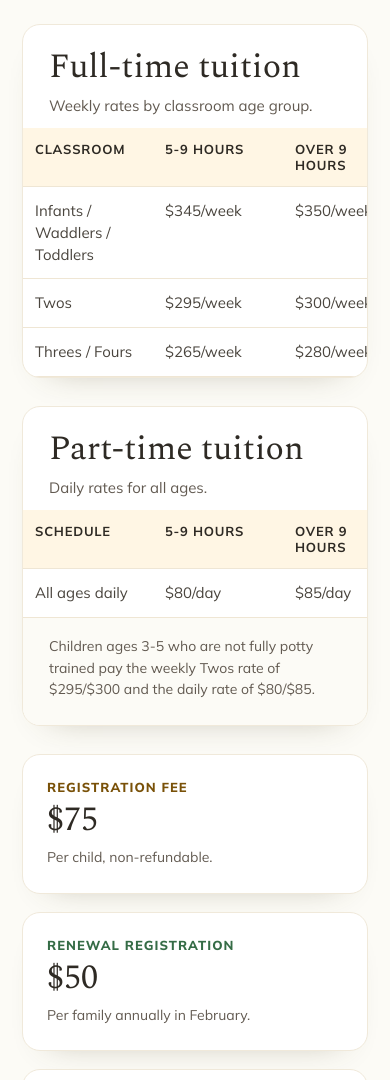
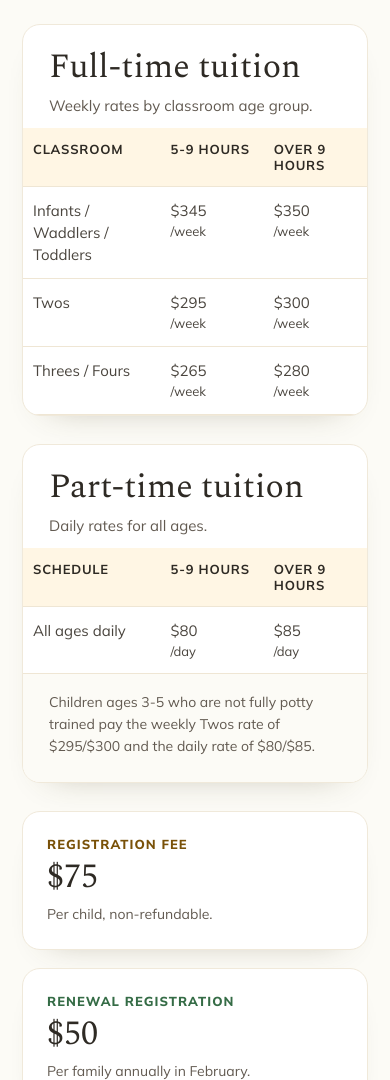
Before and after one commit to austinfindyourmargin/sunshine-smiles, a website: page rates-fees.html in a window 390 px wide. Shown: the part 920-2000 px from the top of the page. Drawn offline with nearby package versions, Linux system fonts and the light colour scheme.

Commit message:
Keep tuition tables fully visible on mobile

```diff
--- a/rates-fees.html
+++ b/rates-fees.html
@@ -128,9 +128,9 @@
           <table aria-label="Full-time tuition rates">
             <thead><tr><th>Classroom</th><th>5-9 hours</th><th>Over 9 hours</th></tr></thead>
             <tbody>
-              <tr><td>Infants / Waddlers / Toddlers</td><td>$345/week</td><td>$350/week</td></tr>
-              <tr><td>Twos</td><td>$295/week</td><td>$300/week</td></tr>
-              <tr><td>Threes / Fours</td><td>$265/week</td><td>$280/week</td></tr>
+              <tr><td>Infants / Waddlers / Toddlers</td><td>$345<span class="ss-rate-unit">/week</span></td><td>$350<span class="ss-rate-unit">/week</span></td></tr>
+              <tr><td>Twos</td><td>$295<span class="ss-rate-unit">/week</span></td><td>$300<span class="ss-rate-unit">/week</span></td></tr>
+              <tr><td>Threes / Fours</td><td>$265<span class="ss-rate-unit">/week</span></td><td>$280<span class="ss-rate-unit">/week</span></td></tr>
             </tbody>
           </table>
         </div>
@@ -142,7 +142,7 @@
           </div>
           <table aria-label="Part-time tuition rates">
             <thead><tr><th>Schedule</th><th>5-9 hours</th><th>Over 9 hours</th></tr></thead>
-            <tbody><tr><td>All ages daily</td><td>$80/day</td><td>$85/day</td></tr></tbody>
+            <tbody><tr><td>All ages daily</td><td>$80<span class="ss-rate-unit">/day</span></td><td>$85<span class="ss-rate-unit">/day</span></td></tr></tbody>
           </table>
           <div style="padding:18px 26px 24px; font-size:14px; line-height:1.55; color:#625A51; background:#FCFBF6;">Children ages 3-5 who are not fully potty trained pay the weekly Twos rate of $295/$300 and the daily rate of $80/$85.</div>
         </div>
--- a/scripts/qa.cjs
+++ b/scripts/qa.cjs
@@ -55,6 +55,8 @@ async function main() {
           assert.equal(state.lang, 'en');
           assert.equal(state.leakedTemplates, false);
           assert.deepEqual(errors, []);
+          const clippedTables = await page.locator('.ss-tablewrap table').evaluateAll(tables => tables.filter(table => table.getBoundingClientRect().right > table.parentElement.getBoundingClientRect().right + 1).length);
+          assert.equal(clippedTables, 0, 'A tuition table is clipped by its container');
           state.links.filter(url => url.startsWith(base)).forEach(url => links.add(url));
           ids[new URL(name, base).pathname] = state.ids;
           if (width === widths[0]) {
--- a/site.css
+++ b/site.css
@@ -13,6 +13,7 @@ input:focus-visible, textarea:focus-visible, select:focus-visible, a:focus-visib
 #navlinks { flex-shrink: 0; }
 #navcta { flex-shrink: 0; margin-left: 18px; }
 #hamburger { flex-shrink: 0; margin-left: 14px; }
+.ss-brand span { min-width: 0; }
 #mobilemenu { max-height: calc(100dvh - 160px); overflow-y: auto; }
 @media (max-width: 1200px) {
   #navlinks, #navcta { display: none !important; }
@@ -24,6 +25,12 @@ input:focus-visible, textarea:focus-visible, select:focus-visible, a:focus-visib
   nav > div:first-child { padding-inline: 18px !important; }
 }
 @media (max-width: 860px) {
+  .ss-tablewrap table { width: 100%; table-layout: fixed; }
+  .ss-tablewrap th, .ss-tablewrap td { min-width: 0; padding: 13px 10px; }
+  .ss-tablewrap th:first-child { width: 40%; }
   #mobilecta { padding-bottom: max(10px, env(safe-area-inset-bottom)) !important; }
   body { padding-bottom: calc(74px + env(safe-area-inset-bottom)) !important; }
 }
+@media (max-width: 560px) {
+  .ss-rate-unit { display: block; font-size: 13px; }
+}
```
Also changed, not shown: QA.md (+2 -0 lines).
